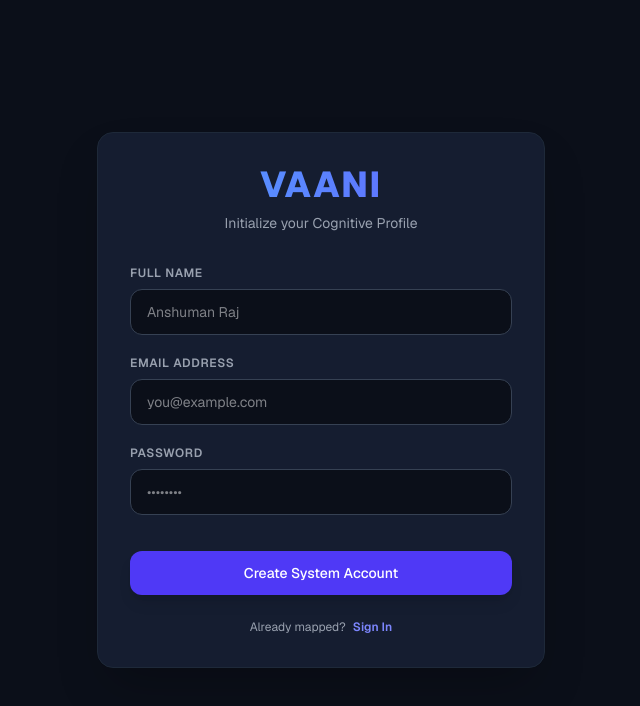
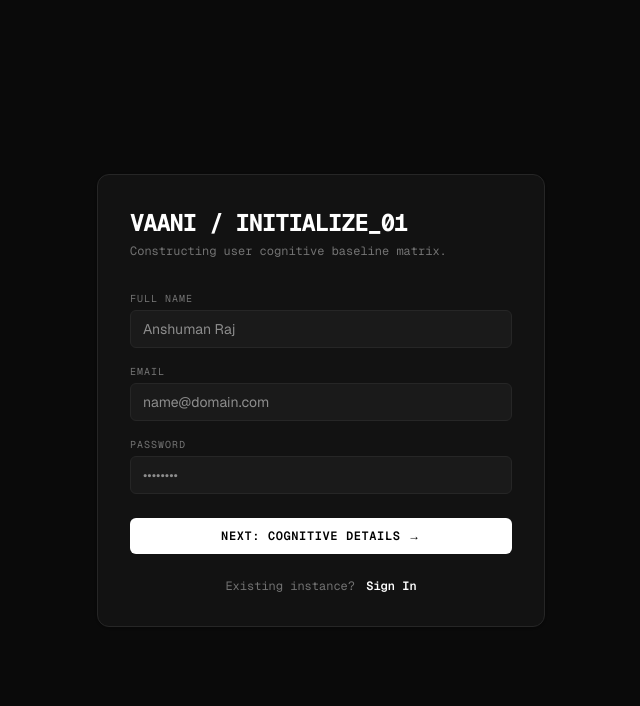
Before and after one commit to Anshumanraj07/Vaani, a Next.js app in the folder vaani-god-ui/: page /auth in a window 1280 px wide. Both pictures are taken after a click on the button "Register Profile". Shown: the top 706 px of the page, without its empty margins (319-959 px from the left). Built offline with nearby package versions, Linux system fonts and the light colour scheme.

Commit message:
Ultra-minimalist theme with strict bio-philosophical onboarding fields

```diff
--- a/vaani-god-ui/app/auth/page.tsx
+++ b/vaani-god-ui/app/auth/page.tsx
@@ -7,11 +7,26 @@ import { useRouter } from 'next/navigation';
 export default function AuthPage() {
   const router = useRouter();
   const [isSignUp, setIsSignUp] = useState(false);
+  const [step, setStep] = useState(1); // For multi-step signup
+
+  // Account States
   const [email, setEmail] = useState('');
   const [password, setPassword] = useState('');
   const [fullName, setFullName] = useState('');
+
+  // Cognitive Profile States (The AI Context)
+  const [age, setAge] = useState('');
+  const [philosophy, setPhilosophy] = useState('Stoicism');
+  const [wellnessRules, setWellnessRules] = useState('');
+
   const [loading, setLoading] = useState(false);
   const [message, setMessage] = useState('');
+
+  // Step 1 validation
+  const handleNextStep = (e: React.FormEvent) => {
+    e.preventDefault();
+    setStep(2);
+  };
 
   const handleAuth = async (e: React.FormEvent) => {
     e.preventDefault();
@@ -20,84 +35,86 @@ export default function AuthPage() {
 
     try {
       if (isSignUp) {
-        // Sign Up Flow
-        const { data, error } = await supabase.auth.signUp({
+        // 1. Sign Up the User
+        const { data: authData, error: authError } = await supabase.auth.signUp({
           email,
           password,
           options: {
             data: { full_name: fullName },
           },
         });
-        if (error) throw error;
-        setMessage('Registration successful! Check your email for confirmation.');
+        if (authError) throw authError;
+
+        if (authData?.user) {
+          // 2. Directly update the profile table with cognitive details (No email activation barrier)
+          const { error: profileError } = await supabase
+            .from('profiles')
+            .update({
+              age: parseInt(age),
+              philosophical_baseline: philosophy,
+              wellness_rules: wellnessRules,
+            })
+            .eq('id', authData.user.id);
+
+          if (profileError) throw profileError;
+
+          setMessage('Identity initialized successfully! Redirecting...');
+          setTimeout(() => router.push('/'), 1500);
+        }
       } else {
         // Login Flow
-        const { data, error } = await supabase.auth.signInWithPassword({
+        const { error } = await supabase.auth.signInWithPassword({
           email,
           password,
         });
         if (error) throw error;
 
-        // Login hone ke baad seedha onboarding check par bhejenge
-        router.push('/onboarding');
+        router.push('/');
       }
     } catch (error: any) {
-      setMessage(error.message || 'Something went wrong.');
+      setMessage(error.message || 'Matrix synchronization failed.');
     } finally {
       setLoading(false);
     }
   };
 
   return (
-    <div className="min-h-screen bg-[#0B0F19] text-gray-100 flex flex-col justify-center items-center px-4 font-sans">
-      <div className="w-full max-w-md bg-[#151D30] border border-gray-800 rounded-2xl p-8 shadow-2xl backdrop-blur-md">
+    <div className="min-h-screen bg-[#0A0A0A] text-[#E5E5E5] flex flex-col justify-center items-center px-4 font-mono select-none">
+      <div className="w-full max-w-md bg-[#121212] border border-[#262626] rounded-xl p-8 shadow-sm">
 
-        {/* Brand Header */}
-        <div className="text-center mb-8">
-          <h1 className="text-4xl font-extrabold tracking-wider bg-gradient-to-r from-blue-400 to-indigo-500 bg-clip-text text-transparent">
-            VAANI
+        {/* Minimalist Header */}
+        <div className="mb-8 text-left">
+          <h1 className="text-2xl font-bold tracking-tighter text-white">
+            VAANI / {isSignUp ? `INITIALIZE_0${step}` : 'AUTHENTICATE'}
           </h1>
-          <p className="text-sm text-gray-400 mt-2">
-            {isSignUp ? 'Initialize your Cognitive Profile' : 'Access your Cognitive Dashboard'}
+          <p className="text-xs text-[#737373] mt-1">
+            {isSignUp ? 'Constructing user cognitive baseline matrix.' : 'Enter credentials to access core environment.'}
           </p>
         </div>
 
-        {/* Auth Form */}
-        <form onSubmit={handleAuth} className="space-y-5">
-          {isSignUp && (
+        {/* LOGIN FORM */}
+        {!isSignUp && (
+          <form onSubmit={handleAuth} className="space-y-4">
             <div>
-              <label className="block text-xs font-semibold text-gray-400 uppercase tracking-wider mb-2">Full Name</label>
-              <input
-                type="text"
-                placeholder="Anshuman Raj"
-                value={fullName}
-                onChange={(e) => setFullName(e.target.value)}
-                className="w-full bg-[#0B0F19] border border-gray-700 rounded-xl px-4 py-3 text-sm focus:outline-none focus:border-indigo-500 transition-colors"
-                required
-              />
-            </div>
-          )}
-
-          <div>
-            <label className="block text-xs font-semibold text-gray-400 uppercase tracking-wider mb-2">Email Address</label>
+              <label className="block text-[10px] uppercase tracking-widest text-[#737373] mb-1">Email</label>
               <input
                 type="email"
-              placeholder="you@example.com"
+                placeholder="name@domain.com"
                 value={email}
                 onChange={(e) => setEmail(e.target.value)}
-              className="w-full bg-[#0B0F19] border border-gray-700 rounded-xl px-4 py-3 text-sm focus:outline-none focus:border-indigo-500 transition-colors"
+                className="w-full bg-[#1A1A1A] border border-[#262626] rounded-md px-3 py-2 text-sm text-white focus:outline-none focus:border-[#404040] transition-colors font-sans"
                 required
               />
             </div>
 
             <div>
-            <label className="block text-xs font-semibold text-gray-400 uppercase tracking-wider mb-2">Password</label>
+              <label className="block text-[10px] uppercase tracking-widest text-[#737373] mb-1">Password</label>
               <input
                 type="password"
                 placeholder="••••••••"
                 value={password}
                 onChange={(e) => setPassword(e.target.value)}
-              className="w-full bg-[#0B0F19] border border-gray-700 rounded-xl px-4 py-3 text-sm focus:outline-none focus:border-indigo-500 transition-colors"
+                className="w-full bg-[#1A1A1A] border border-[#262626] rounded-md px-3 py-2 text-sm text-white focus:outline-none focus:border-[#404040] transition-colors font-sans"
                 required
               />
             </div>
@@ -105,25 +122,138 @@ export default function AuthPage() {
             <button
               type="submit"
               disabled={loading}
-            className="w-full bg-indigo-600 hover:bg-indigo-500 text-white font-medium py-3 rounded-xl transition-all duration-200 transform hover:scale-[1.01] text-sm mt-4 shadow-lg disabled:opacity-50"
+              className="w-full bg-white hover:bg-[#E5E5E5] text-black font-semibold py-2.5 rounded-md text-xs tracking-wider transition-colors disabled:opacity-50 mt-2"
             >
-            {loading ? 'Processing Matrix...' : isSignUp ? 'Create System Account' : 'Authenticate'}
+              {loading ? 'SYNCHRONIZING...' : 'ENTER SYSTEM'}
             </button>
           </form>
+        )}
 
-        {/* Feedback Message */}
+        {/* SIGNUP FORM (MULTI-STEP) */}
+        {isSignUp && (
+          <form onSubmit={step === 1 ? handleNextStep : handleAuth} className="space-y-4">
+            {step === 1 ? (
+              <>
+                {/* Step 1: Credentials */}
+                <div>
+                  <label className="block text-[10px] uppercase tracking-widest text-[#737373] mb-1">Full Name</label>
+                  <input
+                    type="text"
+                    placeholder="Anshuman Raj"
+                    value={fullName}
+                    onChange={(e) => setFullName(e.target.value)}
+                    className="w-full bg-[#1A1A1A] border border-[#262626] rounded-md px-3 py-2 text-sm text-white focus:outline-none focus:border-[#404040] transition-colors font-sans"
+                    required
+                  />
+                </div>
+                <div>
+                  <label className="block text-[10px] uppercase tracking-widest text-[#737373] mb-1">Email</label>
+                  <input
+                    type="email"
+                    placeholder="name@domain.com"
+                    value={email}
+                    onChange={(e) => setEmail(e.target.value)}
+                    className="w-full bg-[#1A1A1A] border border-[#262626] rounded-md px-3 py-2 text-sm text-white focus:outline-none focus:border-[#404040] transition-colors font-sans"
+                    required
+                  />
+                </div>
+                <div>
+                  <label className="block text-[10px] uppercase tracking-widest text-[#737373] mb-1">Password</label>
+                  <input
+                    type="password"
+                    placeholder="••••••••"
+                    value={password}
+                    onChange={(e) => setPassword(e.target.value)}
+                    className="w-full bg-[#1A1A1A] border border-[#262626] rounded-md px-3 py-2 text-sm text-white focus:outline-none focus:border-[#404040] transition-colors font-sans"
+                    required
+                  />
+                </div>
+                <button
+                  type="submit"
+                  className="w-full bg-white hover:bg-[#E5E5E5] text-black font-semibold py-2.5 rounded-md text-xs tracking-wider transition-colors mt-2"
+                >
+                  NEXT: COGNITIVE DETAILS →
+                </button>
+              </>
+            ) : (
+              <>
+                {/* Step 2: Cognitive & AI Context Fields */}
+                <div>
+                  <label className="block text-[10px] uppercase tracking-widest text-[#737373] mb-1">Exact Age</label>
+                  <input
+                    type="number"
+                    placeholder="19"
+                    value={age}
+                    onChange={(e) => setAge(e.target.value)}
+                    className="w-full bg-[#1A1A1A] border border-[#262626] rounded-md px-3 py-2 text-sm text-white focus:outline-none focus:border-[#404040] transition-colors font-sans"
+                    required
+                  />
+                </div>
+
+                <div>
+                  <label className="block text-[10px] uppercase tracking-widest text-[#737373] mb-1">Philosophical Baseline</label>
+                  <select
+                    value={philosophy}
+                    onChange={(e) => setPhilosophy(e.target.value)}
+                    className="w-full bg-[#1A1A1A] border border-[#262626] rounded-md px-3 py-2 text-sm text-white focus:outline-none focus:border-[#404040] transition-colors font-sans"
+                  >
+                    <option value="Stoicism">Stoicism</option>
+                    <option value="Existentialism">Existentialism</option>
+                    <option value="Nihilism">Nihilism</option>
+                    <option value="Zorba the Buddha">Zorba the Buddha</option>
+                    <option value="Materialism">Materialism</option>
+                  </select>
+                </div>
+
+                <div>
+                  <label className="block text-[10px] uppercase tracking-widest text-[#737373] mb-1">Wellness & Bio Rules (AI Context)</label>
+                  <textarea
+                    placeholder="E.g., No sugar/oily food, Fasting windows, Circadian alignment based on body heat."
+                    value={wellnessRules}
+                    onChange={(e) => setWellnessRules(e.target.value)}
+                    rows={3}
+                    className="w-full bg-[#1A1A1A] border border-[#262626] rounded-md px-3 py-2 text-sm text-white focus:outline-none focus:border-[#404040] transition-colors font-sans resize-none text-xs leading-relaxed"
+                  />
+                </div>
+
+                <div className="flex gap-2 mt-2">
+                  <button
+                    type="button"
+                    onClick={() => setStep(1)}
+                    className="w-1/3 border border-[#262626] hover:bg-[#1A1A1A] text-white py-2.5 rounded-md text-xs transition-colors"
+                  >
+                    BACK
+                  </button>
+                  <button
+                    type="submit"
+                    disabled={loading}
+                    className="w-2/3 bg-white hover:bg-[#E5E5E5] text-black font-semibold py-2.5 rounded-md text-xs tracking-wider transition-colors disabled:opacity-50"
+                  >
+                    {loading ? 'INITIALIZING...' : 'BUILD MATRIX'}
+                  </button>
+                </div>
+              </>
+            )}
+          </form>
+        )}
+
+        {/* Feedback Messages */}
         {message && (
-          <div className="mt-4 text-center text-xs p-3 rounded-lg bg-[#0B0F19] border border-gray-800 text-indigo-400">
+          <div className="mt-4 text-center text-xs p-2 rounded border border-[#262626] bg-[#161616] text-[#A3A3A3]">
             {message}
           </div>
         )}
 
-        {/* Toggle View Link */}
-        <div className="mt-6 text-center text-xs text-gray-400">
-          {isSignUp ? 'Already mapped?' : 'New instance?'} {' '}
+        {/* Toggle Mode Footer */}
+        <div className="mt-6 text-center text-xs text-[#737373]">
+          {isSignUp ? 'Existing instance?' : 'New subject entry?'} {' '}
           <button
-            onClick={() => setIsSignUp(!isSignUp)}
-            className="text-indigo-400 hover:underline font-semibold ml-1"
+            onClick={() => {
+              setIsSignUp(!isSignUp);
+              setStep(1);
+              setMessage('');
+            }}
+            className="text-white hover:underline ml-1 font-semibold"
           >
             {isSignUp ? 'Sign In' : 'Register Profile'}
           </button>
--- a/vaani-god-ui/package.json
+++ b/vaani-god-ui/package.json
@@ -9,6 +9,8 @@
     "lint": "eslint"
   },
   "dependencies": {
+    "@supabase/supabase-js": "^2.107.0",
+    "@swc/helpers": "^0.5.23",
     "framer-motion": "^12.40.0",
     "lucide-react": "^1.17.0",
     "next": "16.2.7",
```
Also changed, not shown: 1 other file (tests, documents, lock files or other folders). Lines whose indentation alone changed are shown as unchanged.
